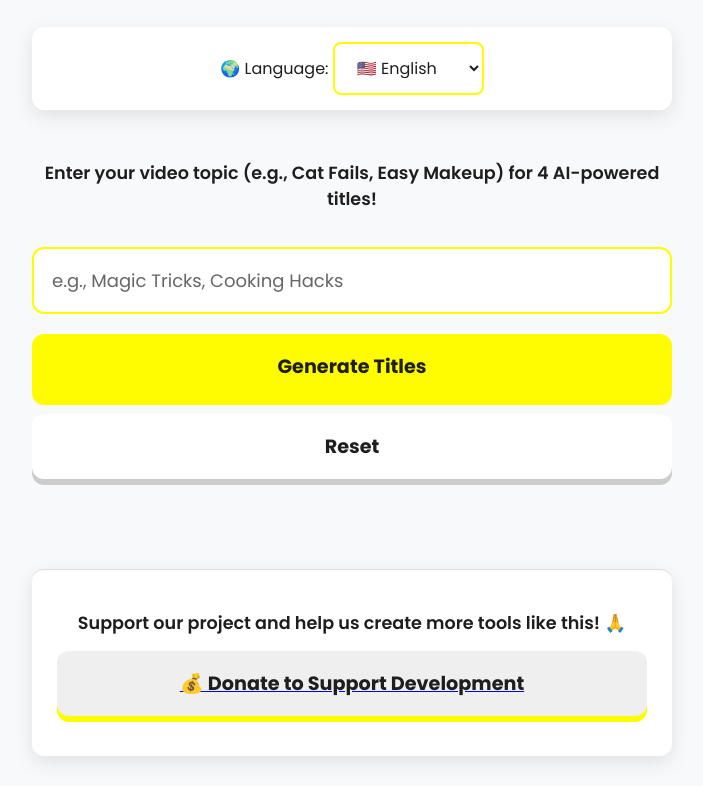
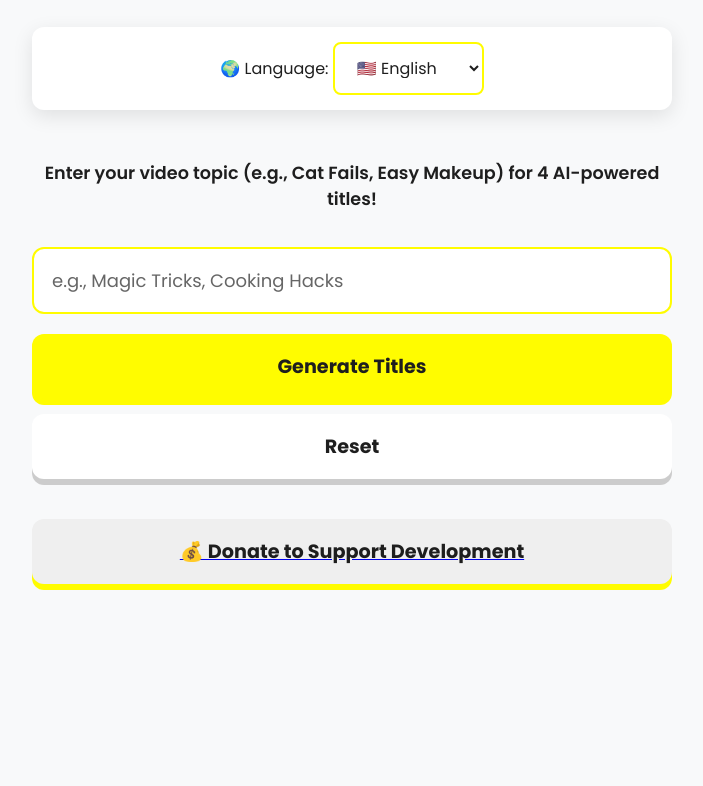
Before and after one commit to houssamhr/snaptitles-generator, a plain HTML site: page index.html in a window 1280 px wide. Shown: the part 191-977 px from the top of the page, without its empty margins (288-991 px from the left). After the commit the page ends 820 px from the top, so only its background shows below. Drawn offline with Linux system fonts and the light colour scheme.

Commit message:
index.html

```diff
--- a/index.html
+++ b/index.html
@@ -238,13 +238,11 @@
     <button id="resetBtn" onclick="resetForm()">Reset</button>
     <div id="titles"></div>
 
-    <div class="donate-section">
-        <p>Support our project and help us create more tools like this! 🙏</p>
-        <a href="https://Ko-fi.com/houssamrais" class="donate-button-link" target="_blank" rel="noopener">
-            <button id="donateBtn">
-                💰 Donate to Support Development
-            </button>
-        </a>
+    <a href="https://ko-fi.com/houssamrais" class="donate-button-link" target="_blank" rel="noopener">
+    <button id="donateBtn">
+        💰 Donate to Support Development
+    </button>
+</a>
     </div>
 
     <script>
```
